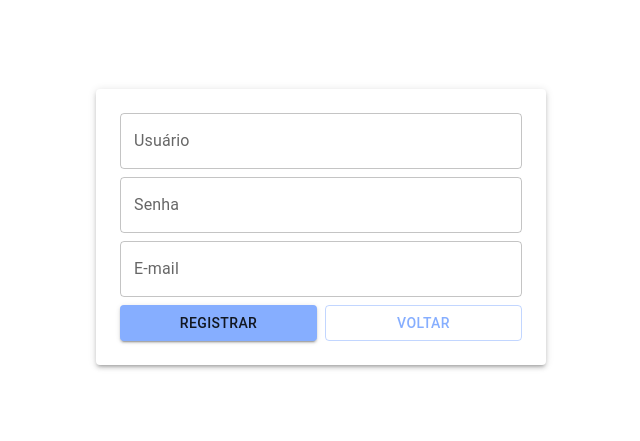
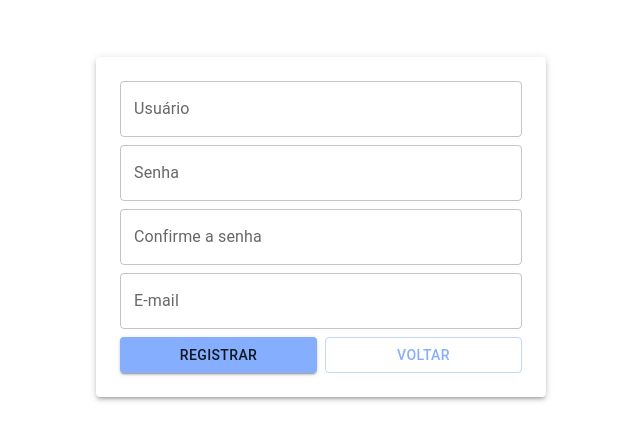
Before and after one commit to BrunoKrugel/Dashboard-next, a Next.js app: page /auth/createUser in a window 1280 px wide. Shown: the part 173-614 px from the top of the page, without its empty margins (319-959 px from the left). Built offline with nearby package versions, Linux system fonts and the light colour scheme.

Commit message:
Validation in user creation

```diff
--- a/pages/auth/createUser.js
+++ b/pages/auth/createUser.js
@@ -19,6 +19,32 @@ function createSeverity(code) {
 }
 
 function validateForm(e) {
+  if (
+    e.target.user.value === '' ||
+    e.target.password.value === '' ||
+    e.target.email.value === ''
+  ) {
+    let field = !e.target.user.value
+      ? e.target.user.name
+      : !e.target.password.value
+      ? e.target.password.name
+      : e.target.email.name;
+    message.text = `Por favor, preencha o campo de ${field}.`;
+    message.severity = 'error';
+    return false;
+  }
+
+  if (e.target.password.value !== e.target.passwordconfirm.value) {
+    message.text = 'Senhas não conferem';
+    message.severity = 'error';
+    return false;
+  }
+
+  if (e.target.email.value.includes('@') === false) {
+    message.text = 'E-mail inválido';
+    message.severity = 'error';
+    return false;
+  }
   return true;
 }
 
@@ -27,6 +53,7 @@ export default function CreateUser() {
 
   const handleSubmit = async (e) => {
     e.preventDefault();
+    if (validateForm(e)) {
       const username = e.target.user.value;
       const password = e.target.password.value;
       const email = e.target.email.value;
@@ -45,13 +72,17 @@ export default function CreateUser() {
       } catch (error) {
         console.log(error);
       }
+    } else {
+      setOpen(true);
+    }
   };
 
   const handleClose = (_event, reason) => {
     if (reason === 'clickaway') {
       return;
     }
-
+    message.severity = undefined;
+    message.text = '';
     setOpen(false);
   };
 
@@ -65,14 +96,32 @@ export default function CreateUser() {
       <main className={styles.main}>
         <form onSubmit={handleSubmit}>
           <Paper className={styles.card} elevation={3}>
-            <TextField id="user" label="Usuário" variant="outlined" />
+            <TextField
+              id="user"
+              label="Usuário"
+              variant="outlined"
+              name="Usuário"
+            />
             <TextField
               id="password"
               label="Senha"
               variant="outlined"
               type="password"
+              name="Senha"
             />
-            <TextField id="email" label="E-mail" variant="outlined" />
+            <TextField
+              id="passwordconfirm"
+              label="Confirme a senha"
+              variant="outlined"
+              type="password"
+              name="Confirme a senha"
+            />
+            <TextField
+              id="email"
+              label="E-mail"
+              variant="outlined"
+              name="E-mail"
+            />
             <div>
               <Button type="submit" variant="contained">
                 Registrar
```
Lines whose indentation alone changed are shown as unchanged.
